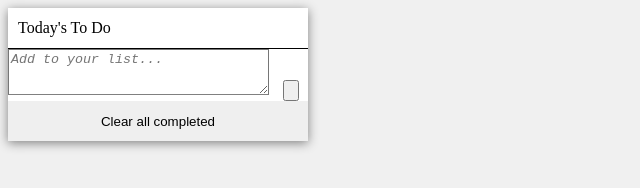
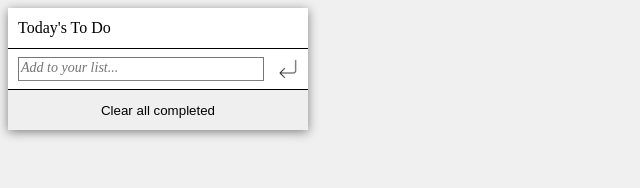
Before and after one commit to IsmaelMastronardi/Todo_List, a website built with webpack: page src/index.html in a window 1280 px wide. Shown: the whole page, without its empty margins (0-640 px from the left). Built offline with nearby package versions, Linux system fonts and the light colour scheme.

Commit message:
add styles for text area

```diff
--- a/src/index.html
+++ b/src/index.html
@@ -8,9 +8,10 @@
 <body>
   <section class="todoListSection">
     <p class="todoTitle">Today's To Do</p>
-    <div>
+    <div class="addContainer">
       <textarea class="todoAddP" name="" id="addTaskArea" cols="30" rows="1" placeholder="Add to your list..."></textarea>
-      <input type="button" id="addBtn">
+      <input type="button" id="addBtn" class="addBtn">
+      <img src="" id="buttonImg" class="buttonImg">
     </div>
     <ul class="listPlaceholder" id="todoListPlaceholder">
     </ul>
--- a/src/index.js
+++ b/src/index.js
@@ -2,12 +2,16 @@ import './style.css';
 import {
   tasks, todoList, displayList, addTask, inspectTask,
 } from './modules/addEditRemove.js';
+import arrow from './assets/images/backArrow.png';
 
 const addBtn = document.querySelector('#addBtn');
-const deleteBtn = document.querySelector('#clearBtn');
+
 addBtn.addEventListener('click', addTask);
 
 tasks.sort((a, b) => a.index - b.index);
 tasks.forEach((obj) => displayList(obj));
 
 todoList.addEventListener('click', inspectTask);
+
+ const addBtnImg = document.querySelector('#buttonImg');
+ addBtnImg.src = arrow;
--- a/src/style.css
+++ b/src/style.css
@@ -12,15 +12,51 @@ body {
 
 .todoTitle,
 .todoAddP {
-  height: 40px;
   border-bottom: 1px solid;
   flex-direction: row;
   align-items: center;
 }
 
+.addContainer {
+  padding-top: 8px;
+  padding-bottom: 8px;
+  display: flex;
+  flex-direction: row;
+  justify-content: space-between;
+  align-items: center;
+  position: relative;
+  border-bottom: 1px solid;
+}
+
+.addBtn {
+  background-color: transparent;
+  margin-left: 0;
+  margin-right: 10px;
+  border: 0;
+  z-index: 2;
+  width: 18px;
+}
+
+.buttonImg {
+  width: 20px;
+  position: absolute;
+  right: 10px;
+  z-index: 1;
+}
+
+.todoTitle {
+  height: 40px;
+}
+
 .todoAddP {
+  height: 18px;
+  margin-left: 10px;
   font-style: oblique;
   color: grey;
+  font-family: 'Times New Roman', Times, serif;
+  font-size: 14px;
+  resize: none;
+  overflow: hidden;
 }
 
 .listPlaceholder {
```
Also changed, not shown: src/assets/images/backArrow.png (added).
